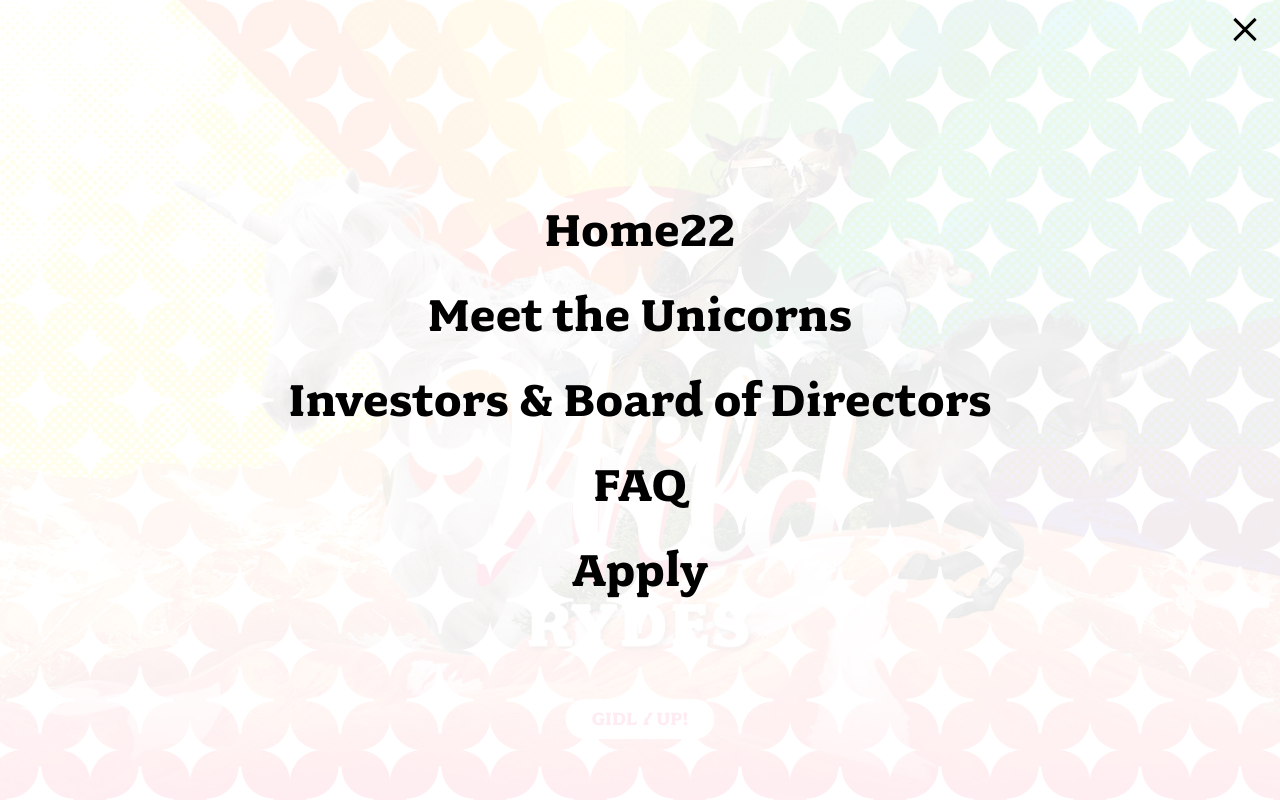
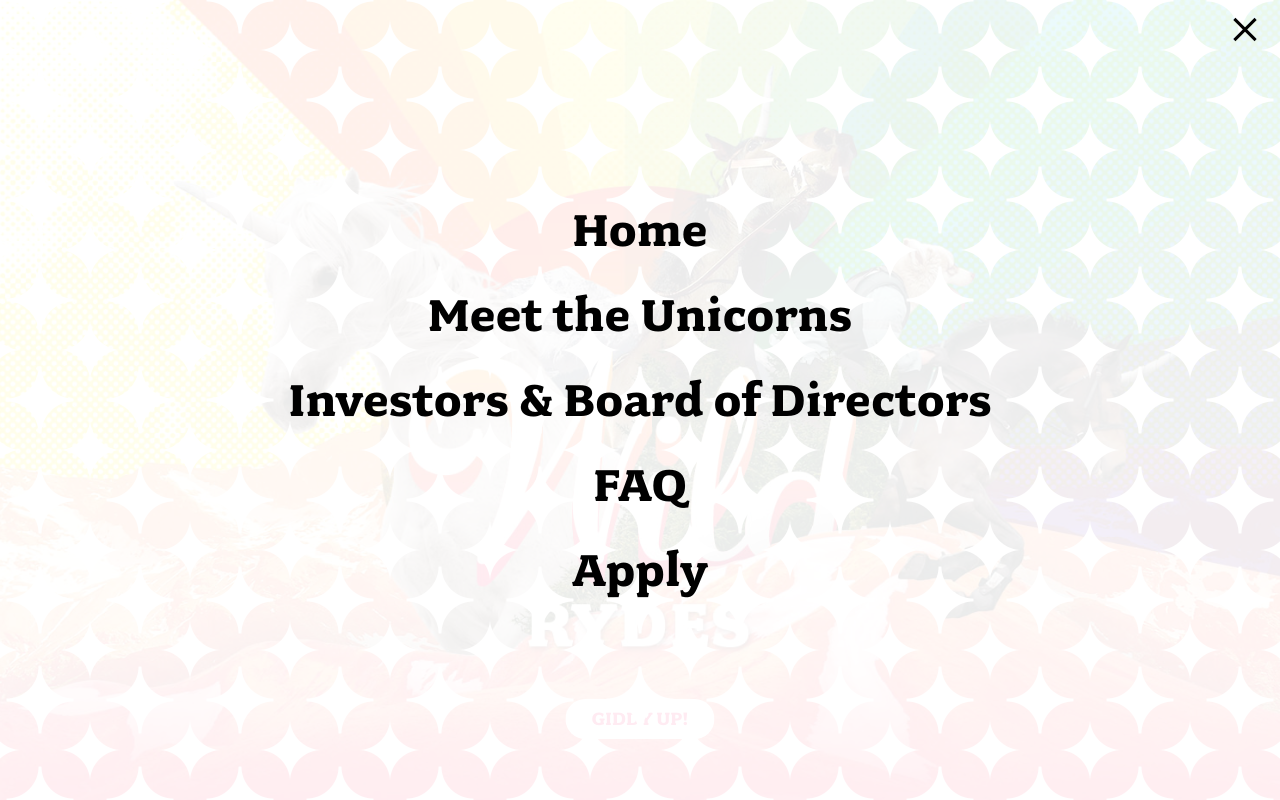
Before and after one commit to rulrura/aws-serverless-static, a plain HTML site: page index.html in a window 1280 px wide. Both pictures are taken after a click on the button "Menu". Shown: the top 800 px of the page. Drawn offline with Linux system fonts and the light colour scheme.

Commit message:
change home22 to home

```diff
--- a/index.html
+++ b/index.html
@@ -17,7 +17,7 @@
     <h1 class="title">Wild Rydes</h1>
     <nav class="site-nav">
       <ul>
-        <li><a href="index.html">Home22</a></li>
+        <li><a href="index.html">Home</a></li>
         <li><a href="unicorns.html">Meet the Unicorns</a></li>
         <li><a href="investors.html">Investors &amp; Board of Directors</a></li>
         <li><a href="faq.html">FAQ</a></li>
```
